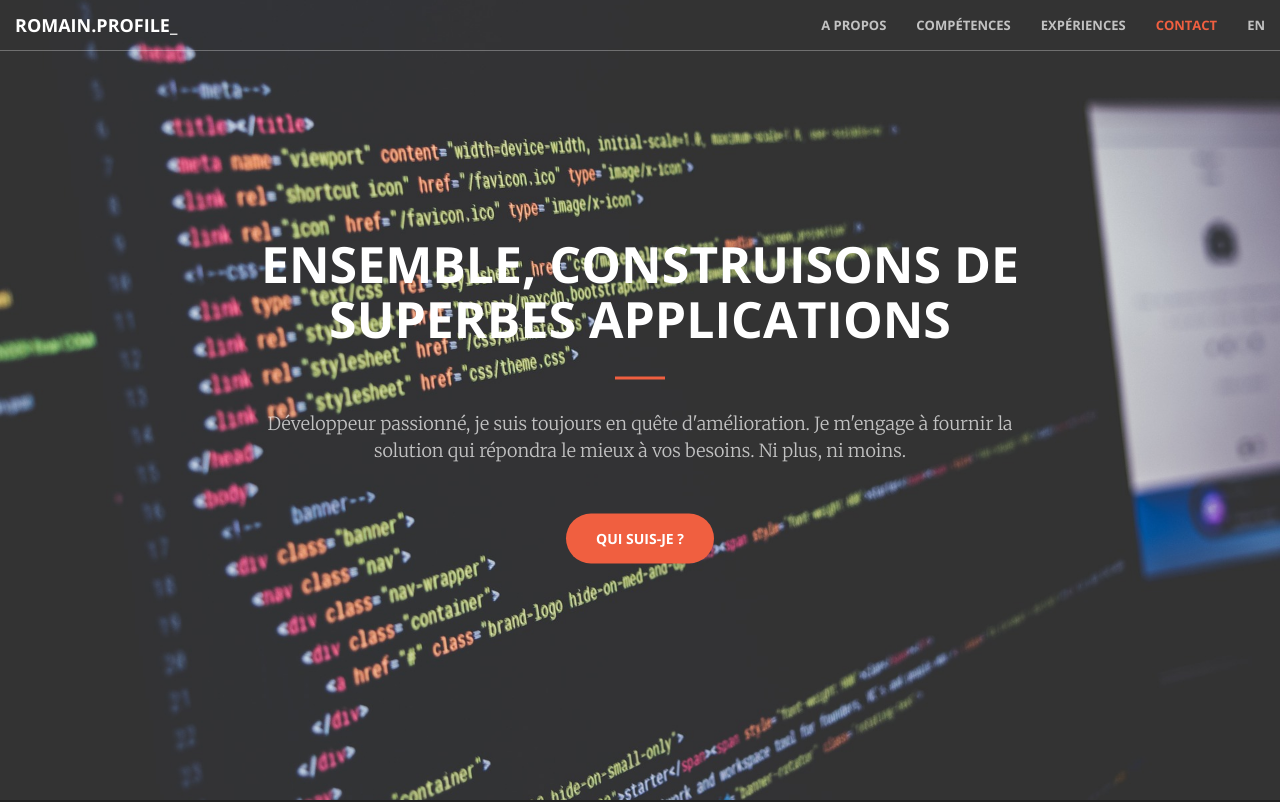
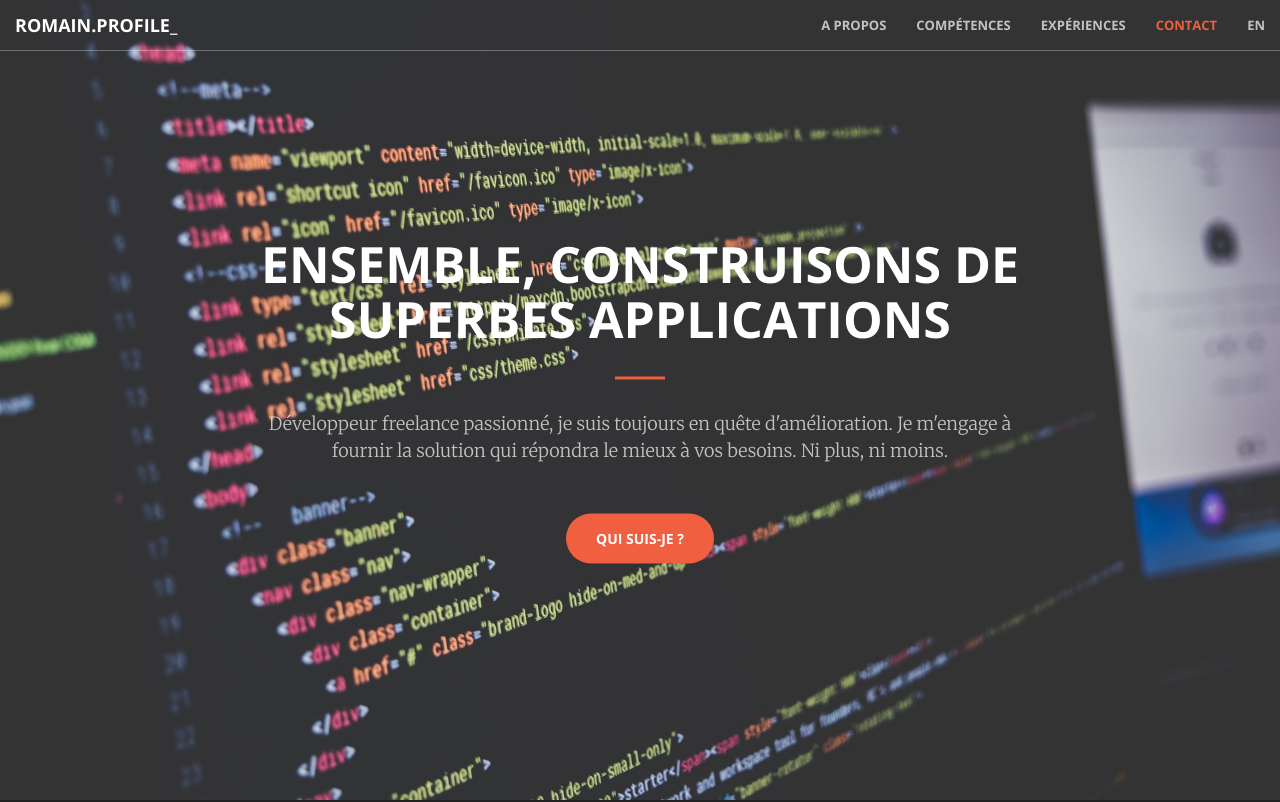
Before and after one commit to romainbe/web, a website: page fr/index.html in a window 1280 px wide. Shown: the top 802 px of the page. Drawn offline with nearby package versions, Linux system fonts and the light colour scheme.

Commit message:
* add freelance to intro

```diff
--- a/fr/index.html
+++ b/fr/index.html
@@ -78,7 +78,7 @@
             <div class="header-content-inner">
                 <h1 id="homeHeading">Ensemble, construisons de superbes applications</h1>
                 <hr>
-                <p>Développeur passionné, je suis toujours en quête d'amélioration. Je m'engage à fournir
+                <p>Développeur freelance passionné, je suis toujours en quête d'amélioration. Je m'engage à fournir
                 la solution qui répondra le mieux à vos besoins. Ni plus, ni moins.</p>
                 <a href="#about" class="btn btn-primary btn-xl page-scroll">Qui suis-je ?</a>
             </div>
```
Also changed, not shown: index.html (+1 -1 lines).
